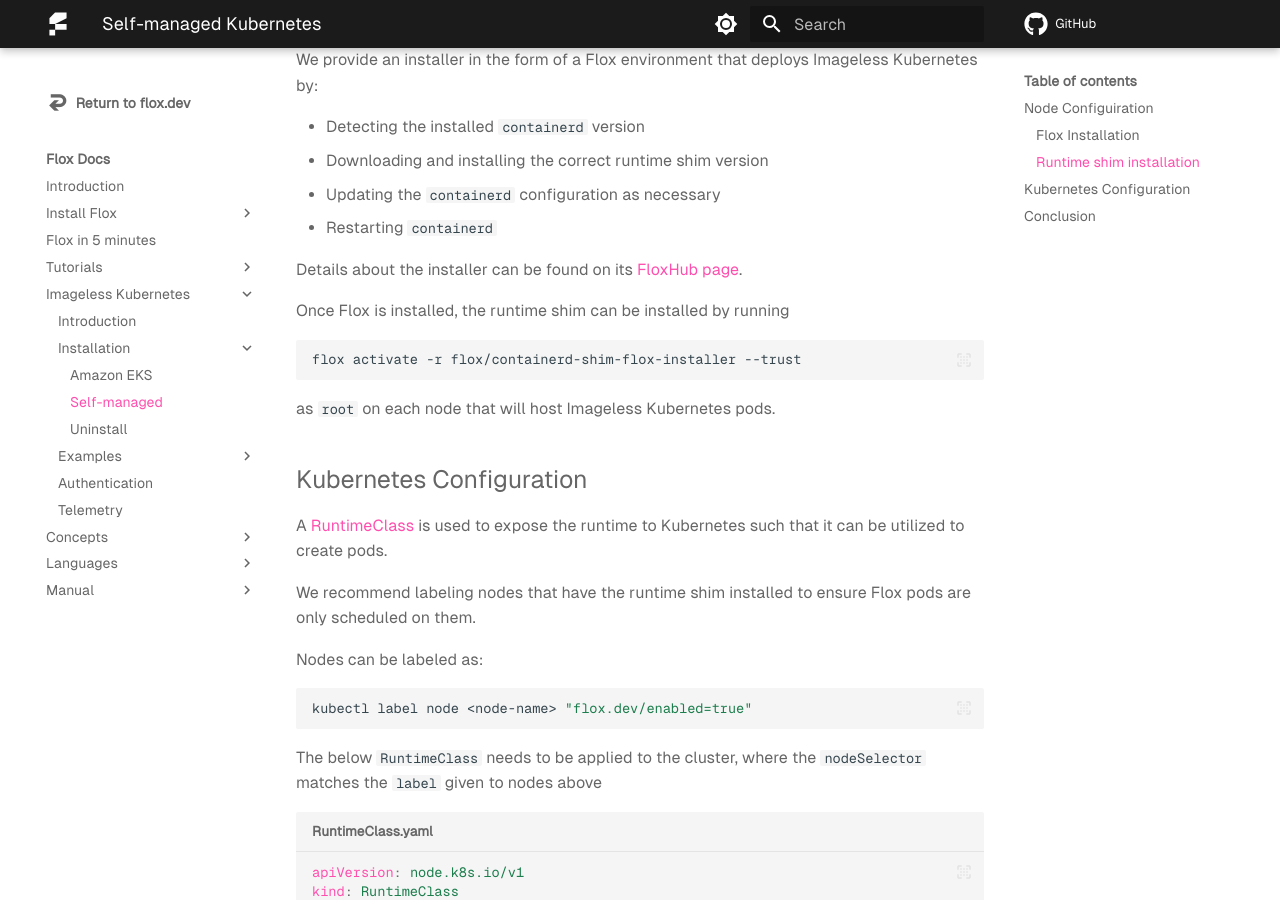
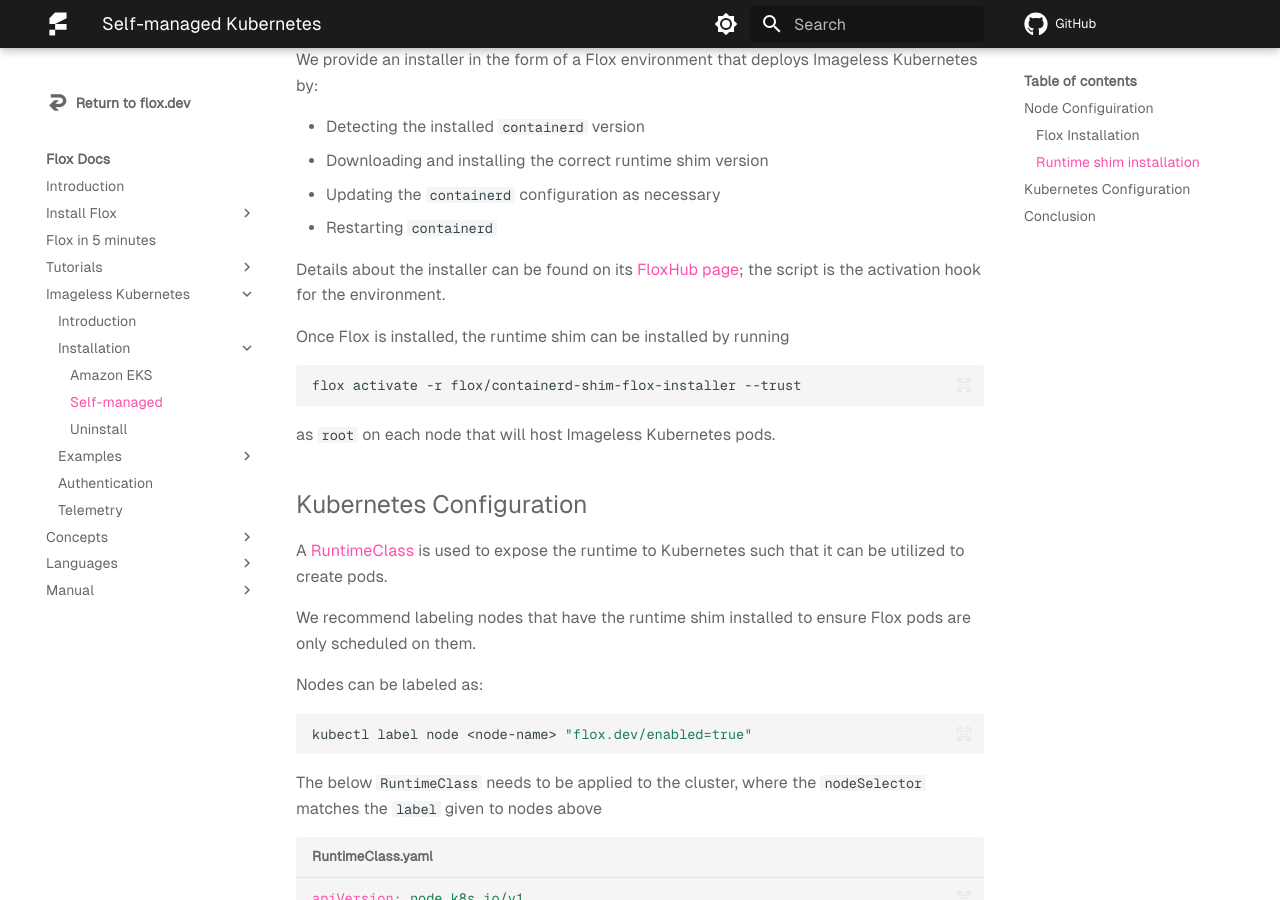
Before and after one commit to flox/floxdocs, an MkDocs documentation site: the page built from docs/k8s/install/self-managed.md, in a window 1280 px wide and 900 px high, scrolled down 758 px. Built offline with MkDocs 1.6.1 and Material for MkDocs 9.7.7, drawn with Linux system fonts in a browser that asks for light colours; plug-ins that fetch from the network failed and are left out; comment, search, counter and statistics services are not loaded.

Commit message:
chore: mention installer script is activation hook

```diff
--- a/docs/k8s/install/self-managed.md
+++ b/docs/k8s/install/self-managed.md
@@ -31,7 +31,7 @@
 - Updating the `containerd` configuration as necessary
 - Restarting `containerd`
 
-Details about the installer can be found on its [FloxHub page][shim-installer].
+Details about the installer can be found on its [FloxHub page][shim-installer]; the script is the activation hook for the environment.
 
 Once Flox is installed, the runtime shim can be installed by running
 
```
